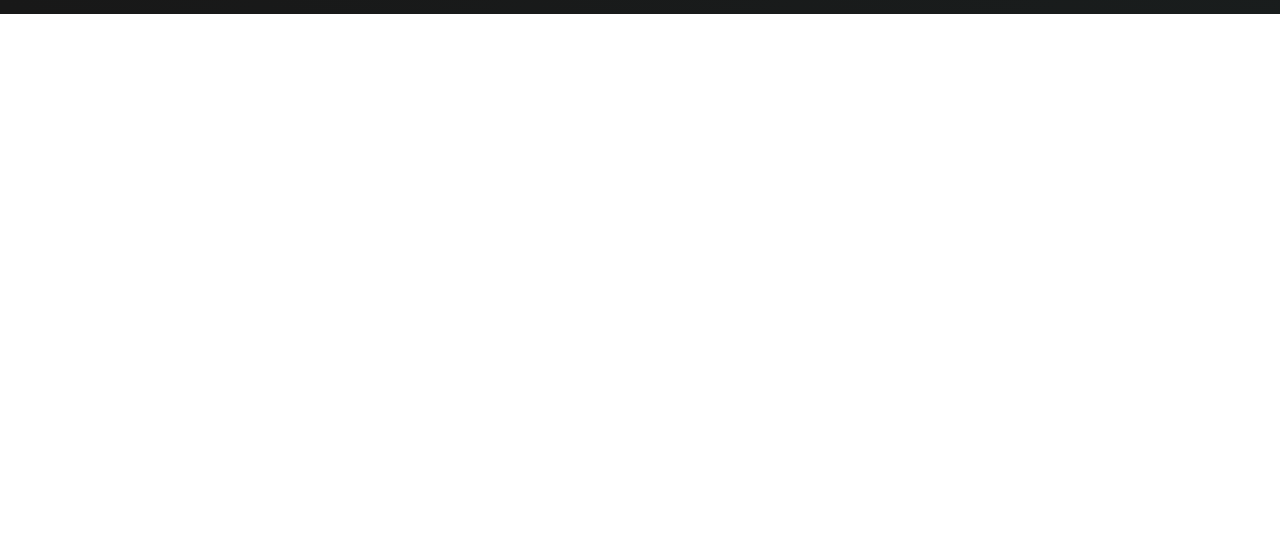
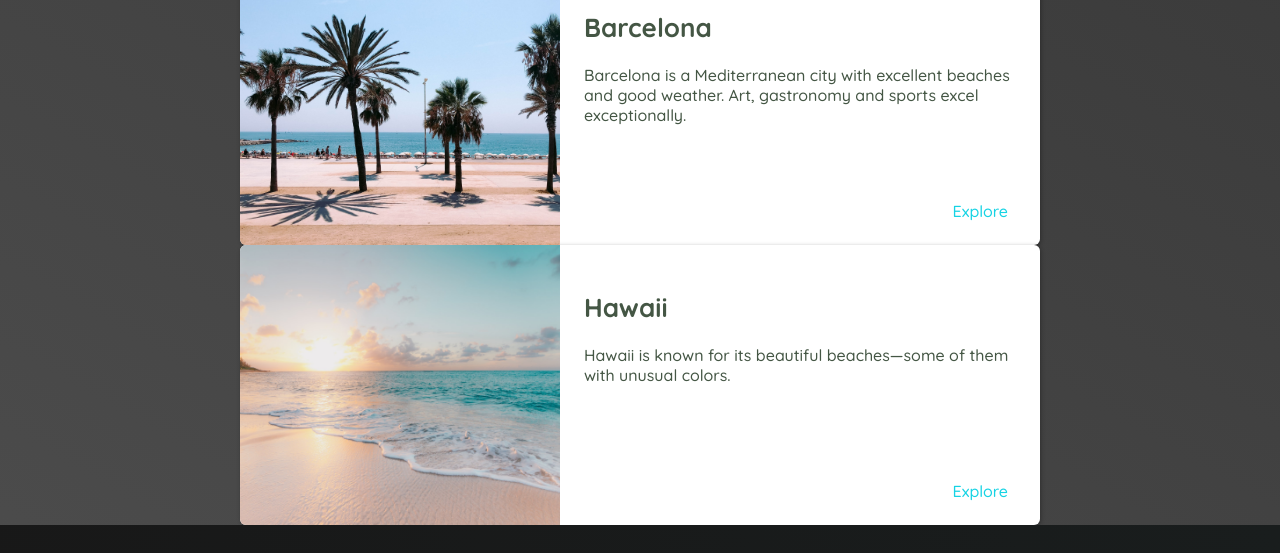
Before and after one commit to adebisiabdussamad/travel-page, a plain HTML site: page places.html in a window 1280 px wide. Shown: the part 134-687 px from the top of the page. Drawn offline with Linux system fonts and the light colour scheme.

Commit message:
added the images for the cites

```diff
--- a/places.css
+++ b/places.css
@@ -0,0 +1,55 @@
+body {
+    background: linear-gradient(30deg, rgb(77, 77, 77), rgb(58, 58, 58));
+    color: rgb(68, 86, 68);
+    /* background-color: aqua; */
+}
+
+header {
+    position: static;
+}
+
+main ul {
+    width: 800px;
+    margin: 0 auto;
+}
+
+main li {
+    display: flex;
+    background-color: white;
+    box-shadow: 1px 1px 4px rgba(0, 0, 0, 0.3);
+    border-radius: 6px;
+    overflow: hidden;
+
+}
+
+main li img {
+    width: 320px;
+    height: 280px;
+    object-fit: cover;
+}
+
+.item-content {
+    padding: 24px;
+    display: flex;
+    flex-direction: column;
+    justify-content: space-between;
+}
+
+.item-content h2 {
+    font-size: 26px;
+}
+
+.actions {
+    text-align: right;
+}
+
+.item-content a {
+    text-decoration: none;
+    color: rgb(22, 211, 228);
+    padding: 8px;
+    border-radius: 5px;
+}
+
+.item-content a:hover {
+    background-color: rgb(204, 238, 241);
+}
--- a/places.html
+++ b/places.html
@@ -26,7 +26,38 @@
                 </ul>
             </nav>
         </header>
-        <main></main>
+        <main>
+            <ul>
+                <li>
+                    <img src="/images/places/barcelona.jpg" alt="City of Barcelona">
+                    <div class="item-content">
+                        <div>
+                            <h2>Barcelona</h2>
+                            <p>Barcelona is a Mediterranean city with excellent beaches and good weather. Art,
+                                gastronomy and sports excel exceptionally.
+                            </p>
+                        </div>
+                        <div class="actions">
+                            <a href="https://en.wikipedia.org/wiki/Barcelona">Explore</a>
+                        </div>
+                    </div>
+                </li>
+                <li>
+                    <img src="images/places/hawaii.jpg" alt="Hawaii beach" />
+                    <div class="item-content">
+                        <div>
+                            <h2>Hawaii</h2>
+                            <p>
+                                Hawaii is known for its beautiful beaches—some of them with unusual colors.
+                            </p>
+                        </div>
+                        <div class="actions">
+                            <a href="https://en.wikipedia.org/wiki/Hawaii">Explore </a>
+                        </div>
+                    </div>
+                </li>
+            </ul>
+        </main>
         <footer>
             <ul>
                 <li>
```
Also changed, not shown: images/places/bali.jpg (added), images/places/hawaii.jpg (added), images/places/london.jpg (added), images/places/new-york-city.jpg (added), images/places/paris.jpg (added), images/places/sydney.jpg (added), images/places/tokyo.jpg (added).
